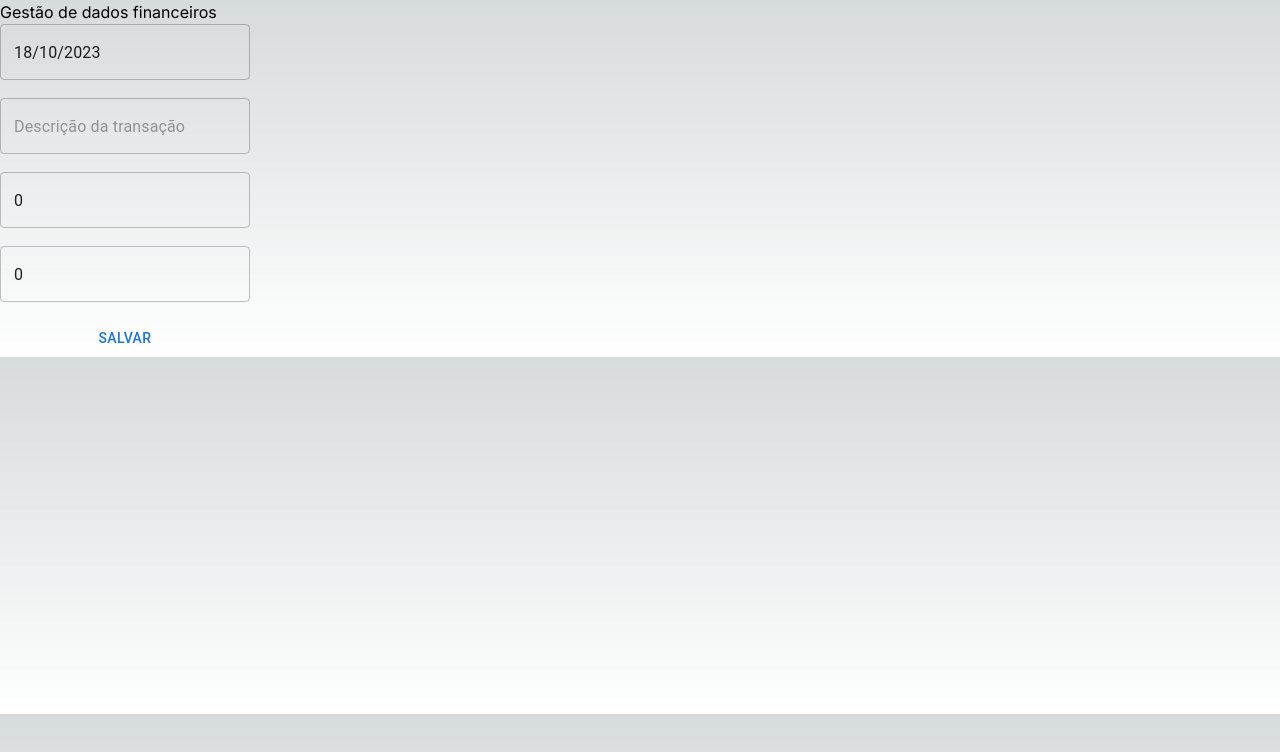
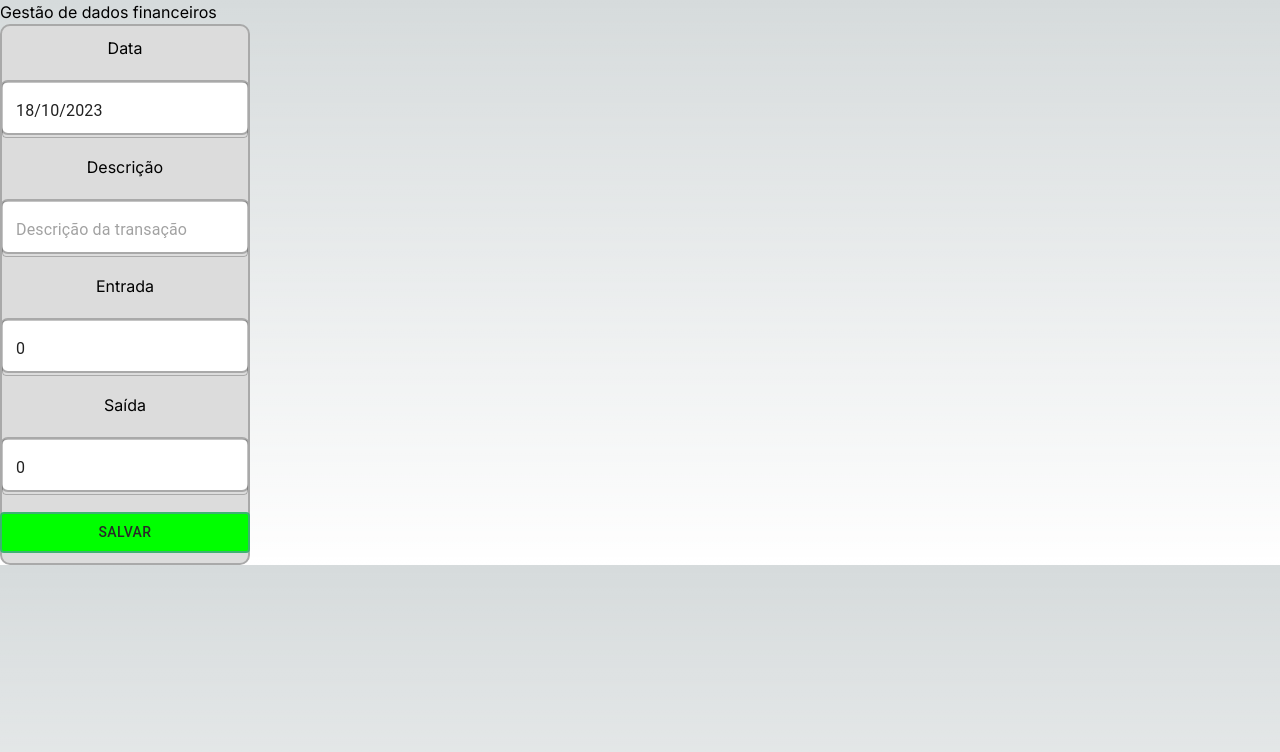
Before and after one commit to Guilhermemartini/massagem, a Next.js app: page / in a window 1280 px wide. Shown: the top 752 px of the page. Built offline with nearby package versions, Linux system fonts and the light colour scheme.

Commit message:
primeiro commit

```diff
--- a/src/app/page.tsx
+++ b/src/app/page.tsx
@@ -7,7 +7,7 @@ import { FormProvider, useForm } from "react-hook-form";
 import * as yup from "yup";
 import { schema } from "./schema";
 import { DatePicker } from "@mui/x-date-pickers";
-import { Button, Stack, TextField } from "@mui/material";
+import { Box, Button, Stack, TextField, css } from "@mui/material";
 import dayjs from "dayjs";
 
 interface TransationProp {
@@ -63,7 +63,7 @@ export default function Home() {
 
   return (
     <div>
-      <h1>Gestão de dados financeiros</h1>
+      <h1 style={css({  textAlign: "center" })}>Gestão de dados financeiros</h1>
 
       <ul>
         {transactions.map((transaction) => (
@@ -75,32 +75,46 @@ export default function Home() {
       </ul>
 
       <FormProvider {...form}>
-        <Stack gap={3}>
+        <Stack justifyContent="center" alignItems="center"  gap= "20px"
+        sx={{
+          backgroundColor: "Gainsboro",
+          border: 2.5,
+          borderColor: "DarkGrey",
+          padding: "10px",
+          borderRadius: "10px",
+          width: "250px",
+          }} >
           <>
+          Data
             <DatePicker
               sx={{
-                borderColor: "gray",
-                height: 50,
+                border: 2.5,
+                borderColor: "DarkGrey",
+                height: 55,
                 width: 250,
-                borderRadius: "15px",
+                backgroundColor: "white",
+                borderRadius: 2 ,
               }}
               format="DD/MM/YYYY"
               slotProps={{
                 textField: {
                   helperText: errors.date?.message,
                   error: !!errors.date,
-                  placeholder: "Data",
+                  placeholder: "DD/MM/AAAA",
               }}}
               value={watch("date")??""}
               onChange={(value)=>setValue("date",value)}
             />
             <>
+            Descrição
               <TextField
                 sx={{
-                  borderColor: "gray",
-                  height: 50,
+                  border: 2.5,
+                  borderColor: "DarkGrey",
+                  height: 55,
                   width: 250,
-                  borderRadius: "15px",
+                  borderRadius: 2 ,
+                  backgroundColor: "white",
                 }}
                 placeholder="Descrição da transação"
                 helperText={errors.description?.message}
@@ -109,37 +123,53 @@ export default function Home() {
               />
             </>
             <>
+            Entrada
               <TextField
                 sx={{
-                  borderColor: "gray",
-                  height: 50,
+                  border: 2.5,
+                  borderColor: "DarkGrey",
+                  height: 55,
                   width: 250,
-                  borderRadius: "15px",
+                  borderRadius: 2 ,
+                  backgroundColor: "white",
                 }}
-                placeholder="Entrada"
+                placeholder="0"
                 helperText={errors.value_in?.message}
                 error={!!errors.value_in}
                 {...register("value_in")}
               />
             </>
             <>
+            Saída
               <TextField
                 sx={{
-                  borderColor: "gray",
-                  height: 50,
+                  border: 2.5,
+                  borderColor: "DarkGrey",
+                  height: 55,
                   width: 250,
-                  borderRadius: "15px",
+                  borderRadius: 2 ,
+                  backgroundColor: "white",
                 }}
-                placeholder="Saída"
+                placeholder="0"
                 helperText={errors.value_out?.message}
                 error={!!errors.value_out}
                 {...register("value_out")}
               />
             </>
-          </>
+            </>
           <Button
             onClick={handleSubmit(onSubmit)}
-            style={{ width: "250px", borderRadius: "15px" }}
+            sx={{
+              border: 2.5,
+              borderColor: "MediumSeaGreen",
+              width: "250px",
+              backgroundColor: "#00ff00",
+              color: "#292929",
+              '&:hover':{
+                backgroundColor: "#007a00",
+                borderColor: "#004a00"
+              }
+            }}
           >
             Salvar
           </Button>
--- a/src/app/schema.ts
+++ b/src/app/schema.ts
@@ -2,7 +2,7 @@ import * as yup from 'yup';
 
 export const schema=yup.object().shape({
     description: yup.string().required('Descrição é obrigatória'),
-    date: yup.date().required('obrigatório ter Data'),
+    date: yup.date().required('Data é obrigatória'),
     value_in: yup.number().min(0,'O valor deve ser maior que R$0').required(),
     value_out: yup.number().min(0,'O valor deve ser maior que R$0').required()
       })
```
